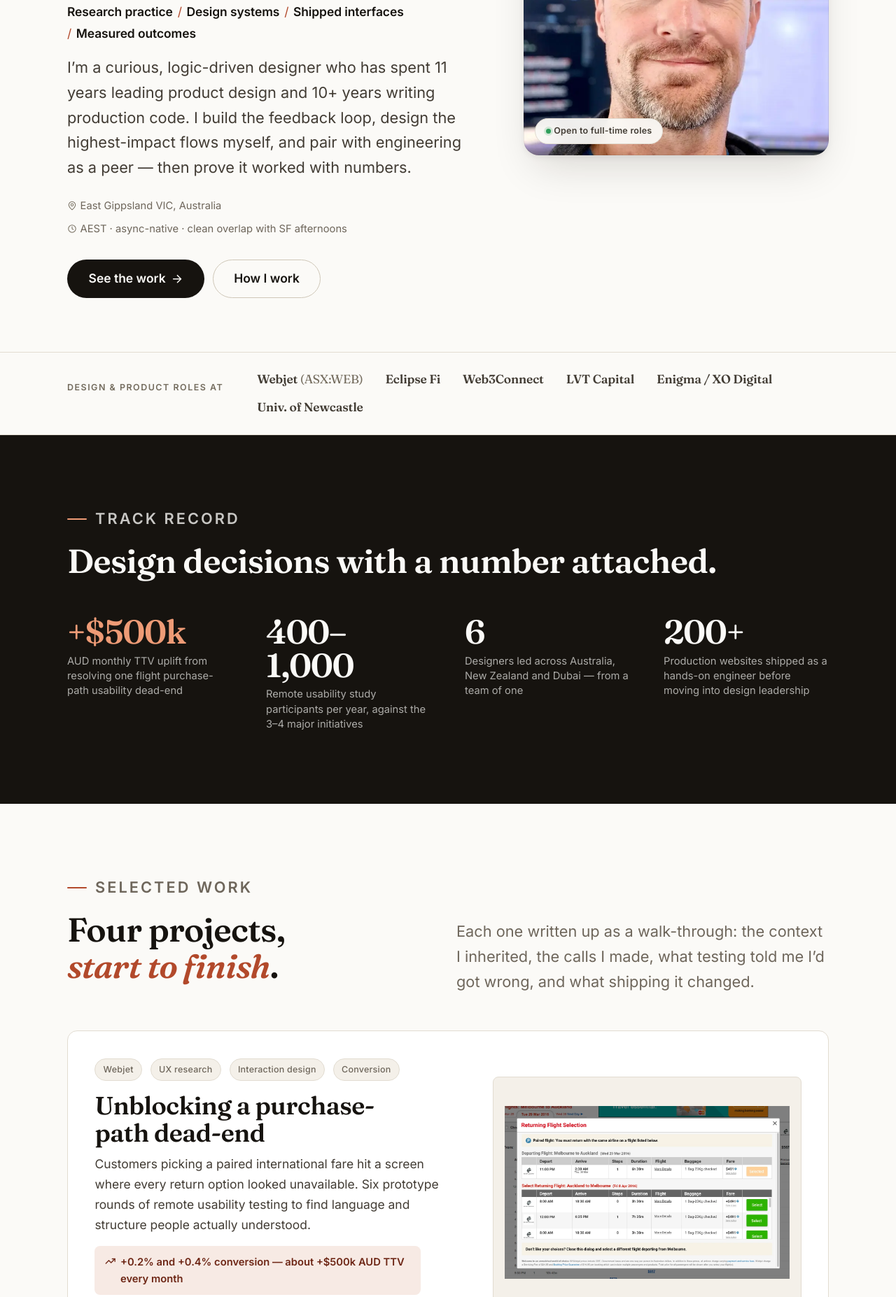
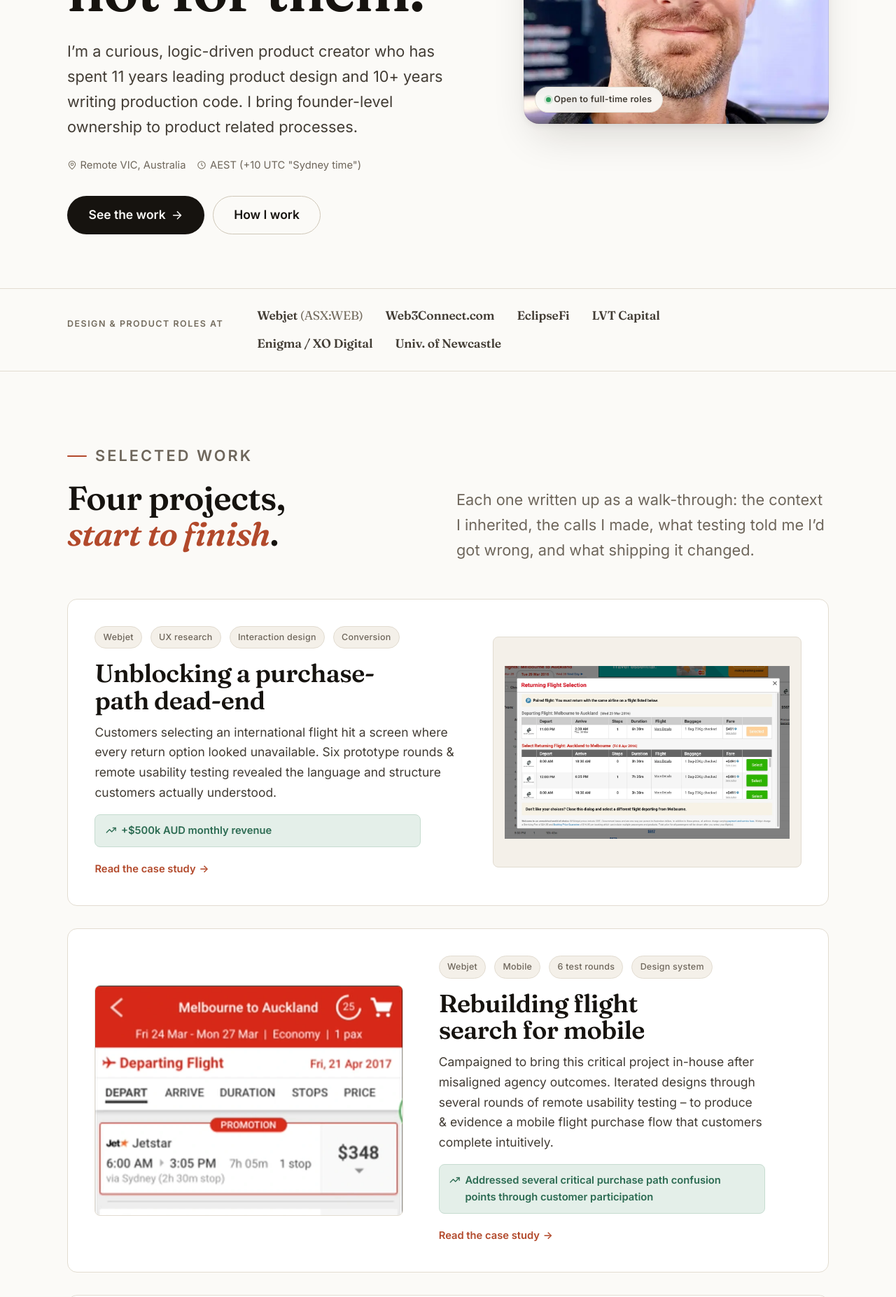
Before and after one commit to cryptomius/shannonmurdoch-portfolio, a plain HTML site: page index.html in a window 1280 px wide. Shown: the part 563-2417 px from the top of the page at 70% size. Drawn offline with Linux system fonts and the light colour scheme.

Commit message:
v2.1 (tweaks)

```diff
--- a/index.html
+++ b/index.html
@@ -20,7 +20,7 @@
 <link rel="preconnect" href="https://fonts.googleapis.com">
 <link rel="preconnect" href="https://fonts.gstatic.com" crossorigin>
 <link href="https://fonts.googleapis.com/css2?family=Fraunces:ital,opsz,wght@0,9..144,400..700;1,9..144,400..600&amp;family=Inter:wght@400;500;600;700&amp;display=swap" rel="stylesheet">
-<link rel="stylesheet" href="style.css?v=2">
+<link rel="stylesheet" href="style.css?v=4">
 <script>document.documentElement.classList.remove('no-js');</script>
 <script type="application/ld+json">
 {
@@ -66,24 +66,22 @@
   <section class="hero">
     <div class="wrap hero__grid">
       <div class="hero__body">
-        <p class="eyebrow">Product Design Leader &middot; 20 years</p>
-        <h1 class="hero__title">Good products get built <em>with</em> customers, not for them.</h1>
-        <p class="hero__role">
+        <h1 class="hero__title">Great products get built <em>with</em> customers, not for them.</h1>
+        <p class="hero__role visually-hidden">
           <span>Research practice</span><span>Design systems</span><span>Shipped interfaces</span><span>Measured outcomes</span>
         </p>
         <p class="hero__ethos">
-          I&rsquo;m a curious, logic-driven designer who has spent 11 years leading product design and 10+ years
-          writing production code. I build the feedback loop, design the highest-impact flows myself, and pair with
-          engineering as a peer &mdash; then prove it worked with numbers.
+          I&rsquo;m a curious, logic-driven product creator who has spent 11 years leading product design and 10+ years
+          writing production code. I bring founder-level ownership to product related processes.
         </p>
         <div class="hero__meta">
           <span>
             <svg viewBox="0 0 24 24" fill="none" stroke="currentColor" stroke-width="1.75" stroke-linecap="round" stroke-linejoin="round" aria-hidden="true"><path d="M20 10c0 6-8 12-8 12s-8-6-8-12a8 8 0 0 1 16 0Z"/><circle cx="12" cy="10" r="3"/></svg>
-            East Gippsland VIC, Australia
+            Remote VIC, Australia
           </span>
           <span>
             <svg viewBox="0 0 24 24" fill="none" stroke="currentColor" stroke-width="1.75" stroke-linecap="round" stroke-linejoin="round" aria-hidden="true"><circle cx="12" cy="12" r="9"/><path d="M12 7v5l3 2"/></svg>
-            AEST &middot; async-native &middot; clean overlap with SF afternoons
+            AEST (+10 UTC "Sydney time")
           </span>
         </div>
         <div class="btn-row hero__actions">
@@ -109,8 +107,8 @@
       <p class="proof-strip__label">Design &amp; product roles at</p>
       <ul class="proof-strip__items">
         <li>Webjet <span aria-hidden="true" style="color:var(--ink-4);font-weight:400">(ASX:WEB)</span></li>
-        <li>Eclipse&nbsp;Fi</li>
-        <li>Web3Connect</li>
+        <li>Web3Connect.com</li>
+        <li>EclipseFi</li>
         <li>LVT&nbsp;Capital</li>
         <li>Enigma&nbsp;/&nbsp;XO&nbsp;Digital</li>
         <li>Univ.&nbsp;of&nbsp;Newcastle</li>
@@ -118,33 +116,7 @@
     </div>
   </div>
 
-  <!-- ================= NUMBERS ================= -->
-  <section class="section section--ink">
-    <div class="wrap">
-      <div class="section-head" data-reveal>
-        <p class="eyebrow">Track record</p>
-        <h2>Design decisions with a number attached.</h2>
-      </div>
-      <div class="stats" data-reveal>
-        <div class="stat">
-          <span class="stat__num"><em>+$500k</em></span>
-          <p class="stat__label">AUD monthly TTV uplift from resolving one flight purchase-path usability dead-end</p>
-        </div>
-        <div class="stat">
-          <span class="stat__num">400&ndash;1,000</span>
-          <p class="stat__label">Remote usability study participants per year, against the 3&ndash;4 major initiatives</p>
-        </div>
-        <div class="stat">
-          <span class="stat__num">6</span>
-          <p class="stat__label">Designers led across Australia, New Zealand and Dubai &mdash; from a team of one</p>
-        </div>
-        <div class="stat">
-          <span class="stat__num">200+</span>
-          <p class="stat__label">Production websites shipped as a hands-on engineer before moving into design leadership</p>
-        </div>
-      </div>
-    </div>
-  </section>
+
 
   <!-- ================= SELECTED WORK ================= -->
   <section class="section" id="work">
@@ -172,12 +144,12 @@
             </div>
             <h3 class="work-card__title"><a href="work/paired-flight-modal.html">Unblocking a purchase-path dead-end</a></h3>
             <p class="work-card__desc">
-              Customers picking a paired international fare hit a screen where every return option looked unavailable.
-              Six prototype rounds of remote usability testing to find language and structure people actually understood.
+              Customers selecting an international flight hit a screen where every return option looked unavailable.
+              Six prototype rounds & remote usability testing revealed the language and structure customers actually understood.
             </p>
             <p class="work-card__outcome">
               <svg viewBox="0 0 24 24" fill="none" stroke="currentColor" stroke-width="2" stroke-linecap="round" stroke-linejoin="round" aria-hidden="true"><path d="M22 7 13.5 15.5l-5-5L2 17"/><path d="M16 7h6v6"/></svg>
-              +0.2% and +0.4% conversion &mdash; about +$500k AUD TTV every month
+              +$500k AUD monthly revenue
             </p>
             <span class="link-arrow">Read the case study <span class="arrow" aria-hidden="true">&rarr;</span></span>
           </div>
@@ -196,13 +168,13 @@
             </div>
             <h3 class="work-card__title"><a href="work/mobile-flight-purchase-path.html">Rebuilding flight search for mobile</a></h3>
             <p class="work-card__desc">
-              Inherited agency wireframes that the single-call flight API could not support. Iterated through six rounds
-              of remote usability testing &mdash; including two dead ends I had to reverse out of &mdash; to a flow people
-              could complete without help.
+              Campaigned to bring this critical project in-house after misaligned agency outcomes. Iterated designs through several rounds
+              of remote usability testing &ndash; to produce &amp; evidence a mobile flight purchase flow that customers
+               complete intuitively.
             </p>
             <p class="work-card__outcome">
               <svg viewBox="0 0 24 24" fill="none" stroke="currentColor" stroke-width="2" stroke-linecap="round" stroke-linejoin="round" aria-hidden="true"><path d="M22 7 13.5 15.5l-5-5L2 17"/><path d="M16 7h6v6"/></svg>
-              Eliminated the two confusion points that survived rounds 1&ndash;3
+              Addressed several critical purchase path confusion points through customer participation
             </p>
             <span class="link-arrow">Read the case study <span class="arrow" aria-hidden="true">&rarr;</span></span>
           </div>
@@ -222,11 +194,11 @@
             <h3 class="work-card__title"><a href="work/ui-pattern-library.html">Founding Webjet's first UI Pattern Library</a></h3>
             <p class="work-card__desc">
               Two brands, four countries, seven products, 15 years of accumulated UI drift, and no design standards
-              at all. I built the inventory that made the problem undeniable, then got a front-end team funded to own it.
+              at all. I advocated for the pattern-based workflow and resourcing changes to drive adoption.
             </p>
             <p class="work-card__outcome">
               <svg viewBox="0 0 24 24" fill="none" stroke="currentColor" stroke-width="2" stroke-linecap="round" stroke-linejoin="round" aria-hidden="true"><path d="M22 7 13.5 15.5l-5-5L2 17"/><path d="M16 7h6v6"/></svg>
-              Within six months developers reached for the library by default &mdash; it descends to a React package still in use
+              Within six months developers reached for the library by default &ndash; evolving to a React package still in use
             </p>
             <span class="link-arrow">Read the case study <span class="arrow" aria-hidden="true">&rarr;</span></span>
           </div>
@@ -264,8 +236,8 @@
 
       <div class="btn-row mt-6" data-reveal>
         <a class="btn btn--ghost" href="work.html">All case studies</a>
-        <a class="btn btn--ghost" href="https://www.webjet.com.au" target="_blank" rel="noopener noreferrer">webjet.com.au &mdash; live</a>
-        <a class="btn btn--ghost" href="https://web3connect.com" target="_blank" rel="noopener noreferrer">web3connect.com &mdash; live</a>
+        <a class="btn btn--ghost" href="https://www.webjet.com.au" target="_blank" rel="noopener noreferrer">webjet.com.au &ndash; live</a>
+        <a class="btn btn--ghost" href="https://web3connect.com" target="_blank" rel="noopener noreferrer">web3connect.com &ndash; live</a>
       </div>
     </div>
   </section>
@@ -520,7 +492,7 @@
           <h2>I own the whole feedback loop, <em>not just the middle of it</em>.</h2>
         </div>
         <div>
-          <p>Insight in, design in the middle, measurement out &mdash; plus the commercial and technical constraints
+          <p>Insight in, design in the middle, measurement out &ndash; plus the commercial and technical constraints
           that decide what&rsquo;s actually shippable. Tools change; the loop doesn&rsquo;t.</p>
         </div>
       </div>
@@ -627,7 +599,7 @@
           </span>
           <h3>The practicals</h3>
           <ul class="check-list check-list--sm">
-            <li>Based East Gippsland VIC, Australia &mdash; AEST</li>
+            <li>Based Remote VIC, Australia &mdash; AEST</li>
             <li>6am AEST starts give a clean overlap with SF afternoons</li>
             <li>Async-native; happy to travel for onsites and workshops</li>
             <li>Available now</li>
@@ -673,7 +645,7 @@
 
 <footer class="site-footer">
   <div class="wrap site-footer__inner">
-    <p>&copy; 2026 Shannon Murdoch &middot; East Gippsland VIC, Australia</p>
+    <p>&copy; 2026 Shannon Murdoch &middot; Remote VIC, Australia</p>
     <ul class="site-footer__nav">
       <li><a href="work.html">Work</a></li>
       <li><a href="about.html">About</a></li>
@@ -684,6 +656,6 @@
   </div>
 </footer>
 
-<script src="script.js?v=2" defer></script>
+<script src="script.js?v=4" defer></script>
 </body>
 </html>
--- a/style.css
+++ b/style.css
@@ -31,6 +31,15 @@
      resting state is the mid tone and interaction moves it toward the light. */
   --accent-on-ink:        #EE9B76;
   --accent-on-ink-strong: #F7CBB7;
+  /* Positive / result. Terracotta on a rising metric reads as a loss, so
+     anything reporting a measured gain uses this instead. Not a new hue —
+     it was already in the palette for insight callouts and the ✓ ticks.
+     --positive-tint is the stronger fill (outcomes), --positive-wash the
+     lighter one (insights), so the two callout types stay distinguishable. */
+  --positive:      #2C6B52;
+  --positive-tint: #E4EFE9;
+  --positive-wash: #EDF3F0;
+  --positive-line: #C6DCD0;
   --white:        #FFFFFF;
   --focus:        #1B5FCC;
 
@@ -448,6 +457,9 @@ code, kbd, samp {
   background: var(--white);
   border: 1px solid var(--rule);
   border-radius: var(--r-lg);
+  /* The entire card navigates (see the stretched link below), so the pointer
+     cursor is honest across the whole surface — including the thumbnail. */
+  cursor: pointer;
   transition: border-color var(--dur) var(--ease), box-shadow var(--dur) var(--ease), transform var(--dur) var(--ease);
 }
 .work-card:hover { border-color: var(--rule-strong); box-shadow: var(--shadow-md); transform: translateY(-2px); }
@@ -459,13 +471,24 @@ code, kbd, samp {
 .work-card__meta { display: flex; flex-wrap: wrap; gap: var(--sp-2) var(--sp-3); margin-bottom: var(--sp-4); }
 .work-card__title { font-size: var(--step-3); margin-bottom: var(--sp-3); }
 .work-card__title a { color: var(--ink); text-decoration: none; }
-.work-card__title a::after { content: ""; position: absolute; inset: 0; border-radius: inherit; }
+/* Stretched link: the whole card — thumbnail included — is one click target.
+   z-index is required, not cosmetic. .work-card__media is also positioned with
+   z-index:auto, so the two paint in order-modified document order: on standard
+   cards the media comes later and covered this overlay, killing clicks on the
+   image; on .work-card--alt, order:-1 flipped it and the image worked. Lifting
+   the overlay makes both layouts behave the same. */
+.work-card__title a::after {
+  content: ""; position: absolute; inset: 0;
+  border-radius: inherit;
+  z-index: 1;
+}
 .work-card:hover .work-card__title a { color: var(--accent); }
 .work-card__desc { color: var(--ink-2); font-size: var(--step-0); margin-bottom: var(--sp-4); }
 .work-card__outcome {
   display: flex; align-items: flex-start; gap: 0.7ch;
-  font-size: var(--step--1); font-weight: 600; color: var(--accent-ink);
-  background: var(--accent-tint);
+  font-size: var(--step--1); font-weight: 600; color: var(--positive);
+  background: var(--positive-tint);
+  border: 1px solid var(--positive-line);
   border-radius: var(--r-md);
   padding: 0.65rem 0.9rem;
   margin-bottom: var(--sp-4);
@@ -848,11 +871,11 @@ code, kbd, samp {
 .callout p:last-child, .callout ul:last-child { margin-bottom: 0; }
 .callout--decision { background: var(--paper-2); border-color: var(--rule-strong); }
 .callout--decision .callout__label { color: var(--ink-2); }
-.callout--insight { background: #EDF3F0; border-color: #CFE0D8; }
-.callout--insight .callout__label { color: #2C6B52; }
-.callout--outcome { background: var(--accent-tint); border-color: #E9CFC4; }
-.callout--outcome .callout__label { color: var(--accent-ink); }
-.callout--outcome p, .callout--outcome li { color: var(--accent-ink); }
+.callout--insight { background: var(--positive-wash); border-color: var(--positive-line); }
+.callout--insight .callout__label { color: var(--positive); }
+.callout--outcome { background: var(--positive-tint); border-color: var(--positive-line); }
+.callout--outcome .callout__label { color: var(--positive); }
+.callout--outcome p, .callout--outcome li { color: var(--positive); }
 .callout--learn { background: var(--ink); border-color: var(--ink); }
 .callout--learn .callout__label { color: var(--accent-on-ink); }
 .callout--learn p, .callout--learn li { color: rgba(251,250,247,.82); }
@@ -887,7 +910,7 @@ code, kbd, samp {
 .round li { font-size: var(--step--1); color: var(--ink-2); padding-left: 1.4rem; position: relative; margin-bottom: var(--sp-2); }
 .round li::before { content: ""; position: absolute; left: 0.15rem; top: 0.6em; width: 6px; height: 6px; border-radius: 50%; background: var(--rule-strong); }
 .round li.did::before { background: var(--ink-3); border-radius: 1px; }
-.round li.win::before { content: "\2713"; width: auto; height: auto; background: none; color: #2C6B52; font-weight: 700; top: 0; left: 0.1rem; font-size: 0.95em; }
+.round li.win::before { content: "\2713"; width: auto; height: auto; background: none; color: var(--positive); font-weight: 700; top: 0; left: 0.1rem; font-size: 0.95em; }
 .round li.miss::before { content: "\2715"; width: auto; height: auto; background: none; color: var(--accent); font-weight: 700; top: 0; left: 0.1rem; font-size: 0.9em; }
 .round__media { display: flex; gap: var(--sp-3); flex-wrap: wrap; }
 .round__media .phone { flex: 1 1 7.5rem; max-width: 11rem; }
```
Also changed, not shown: 404.html (+3 -3 lines), about.html (+4 -4 lines), contact.html (+5 -5 lines), work.html (+3 -3 lines), work/mobile-flight-purchase-path.html (+3 -3 lines), work/paired-flight-modal.html (+3 -3 lines), work/ui-pattern-library.html (+3 -3 lines), work/web3connect.html (+3 -3 lines), 1 other file.
